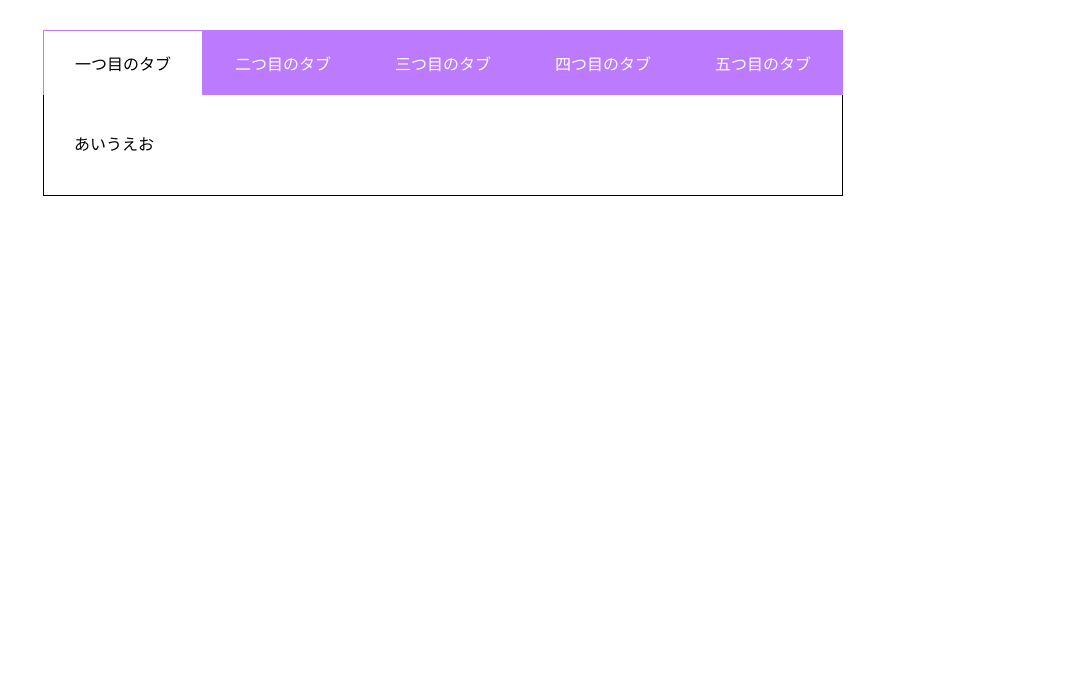
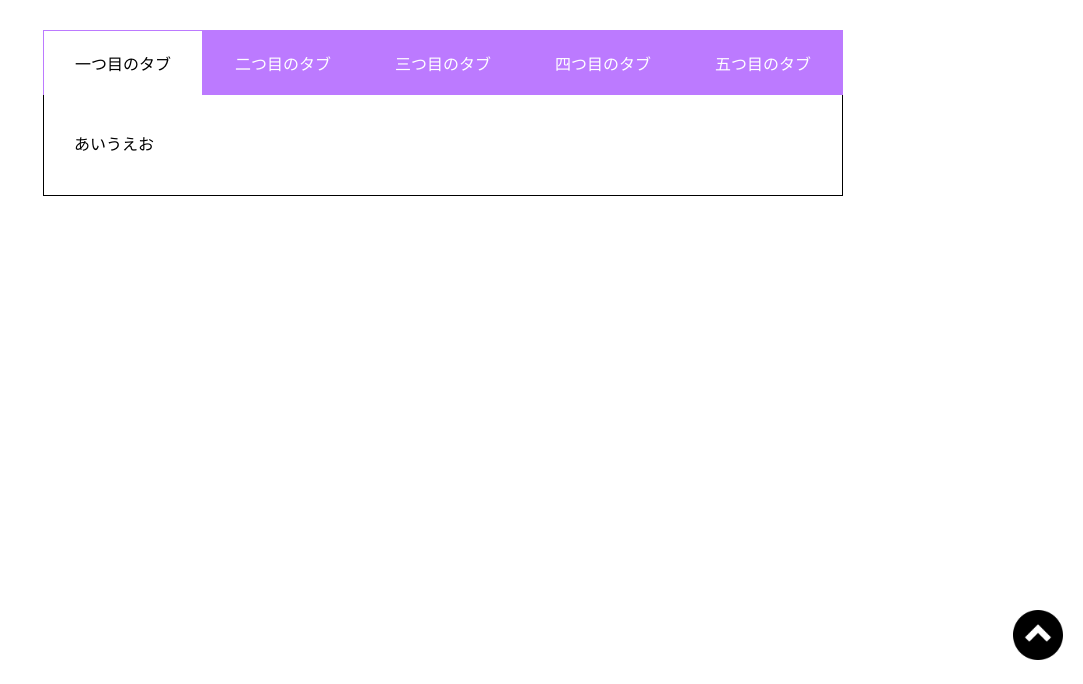
Before and after one commit to 3hnkkyt29/Tabbar-Lesson, a plain HTML site: page index.html in a window 1280 px wide. Shown: the part 116-800 px from the top of the page, without its empty margins (197-1280 px from the left). Drawn offline with Linux system fonts and the light colour scheme.

Commit message:
made top-button

```diff
--- a/css/style.css
+++ b/css/style.css
@@ -131,3 +131,13 @@ h1 {
   text-decoration: none;
   font-weight: bold;
 }
+
+
+#back {
+  position: fixed;
+  right: 20px;
+  bottom: 20px;
+}
+#back img {
+  width: 50px;
+}
--- a/index.html
+++ b/index.html
@@ -60,6 +60,13 @@
         </div>
       </div>
     </div>
+
+    <span id="back">
+      <a href="#">
+        <img src="img/arrow.png" alt="">
+      </a>
+    </span>
+
     <script src="js/jquery.min.js"></script>
     <script src="js/script.js"></script>
   </body>
```
Also changed, not shown: img/arrow.png (added).
